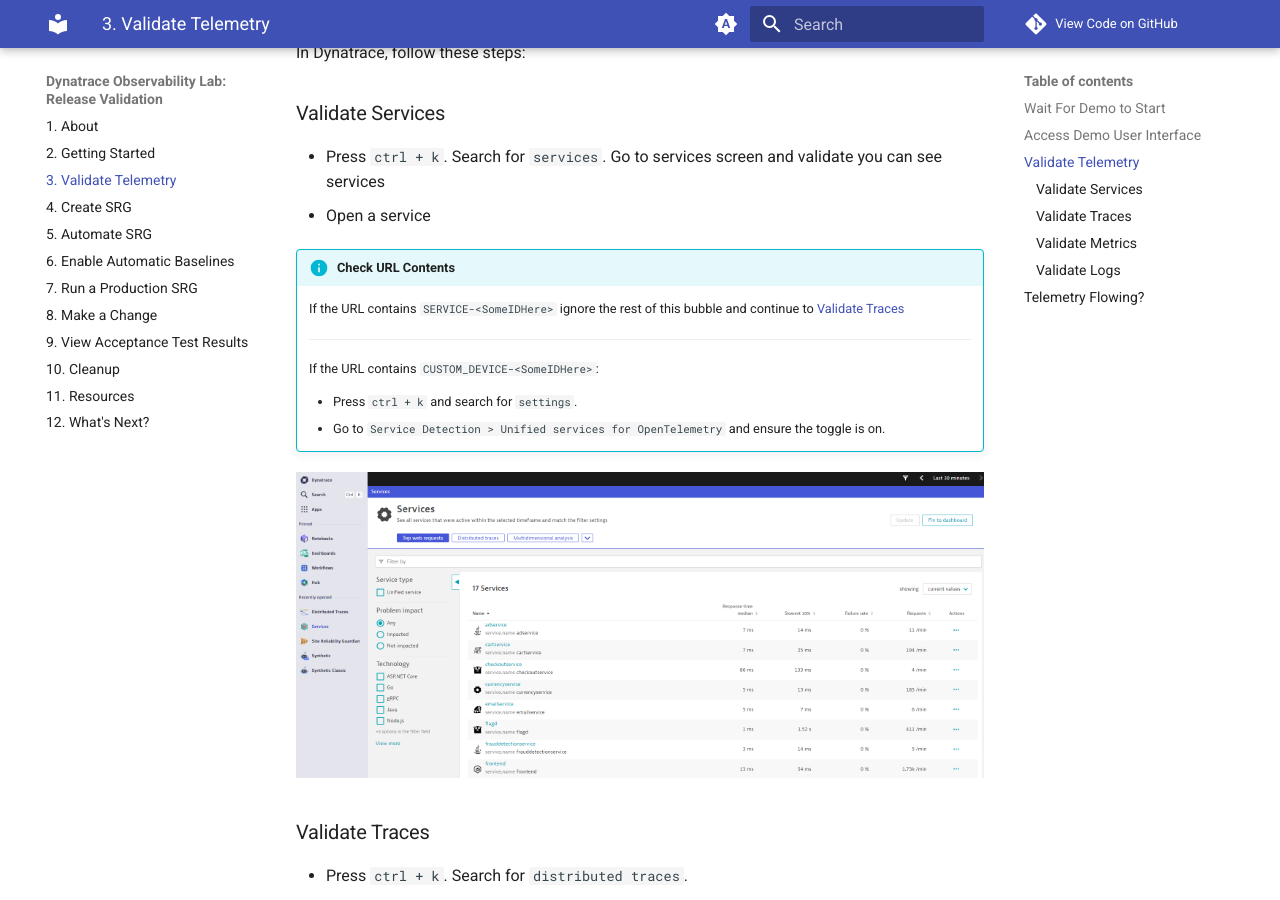
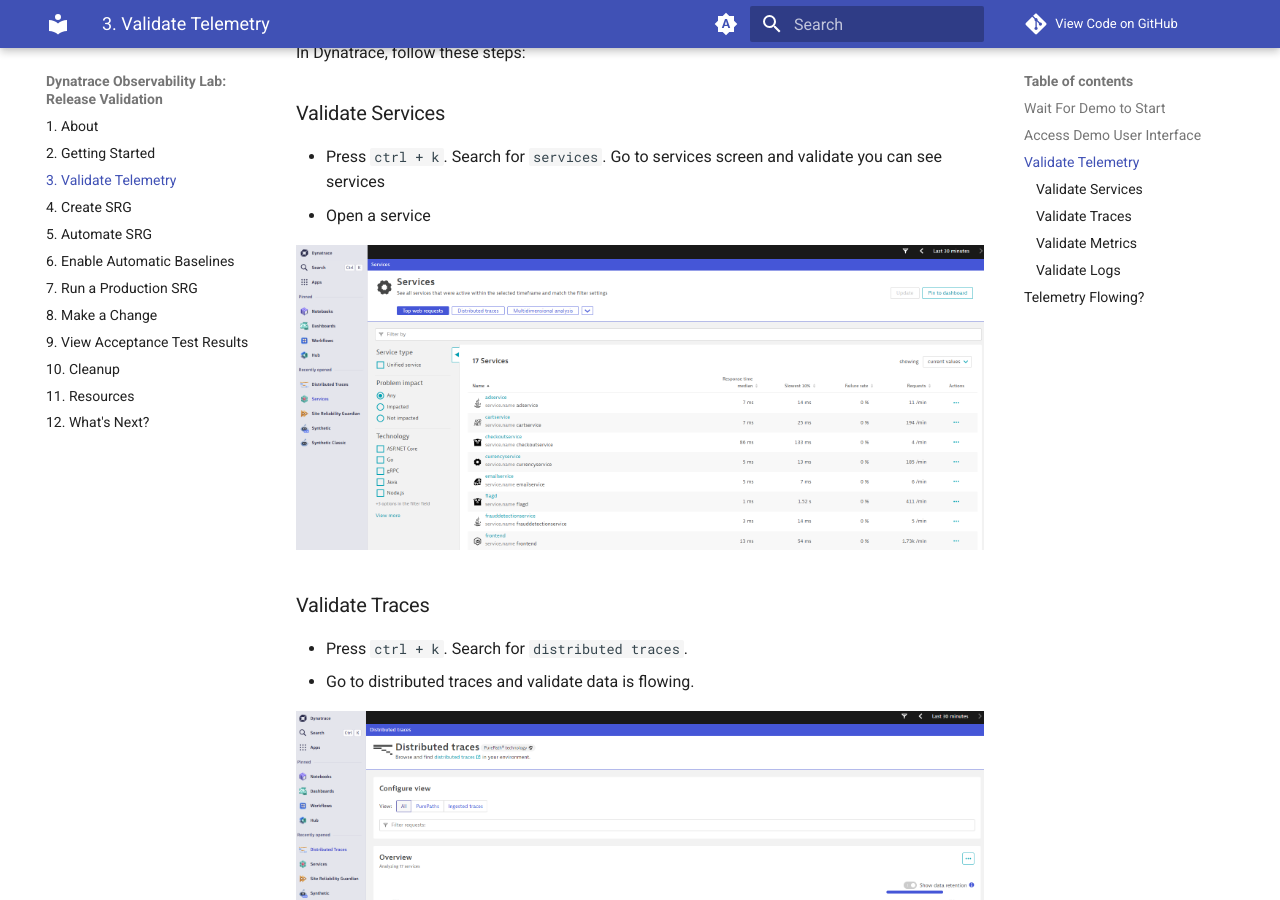
Before and after one commit to Dynatrace/obslab-release-validation, an MkDocs documentation site: the page built from docs/validate-telemetry.md, in a window 1280 px wide and 900 px high, scrolled down 1814 px. Built offline with MkDocs 1.6.1 and Material for MkDocs 9.7.7, drawn with Linux system fonts in a browser that asks for light colours; comment, search, counter and statistics services are not loaded.

Commit message:
remove legacy services screen check. closes #7

```diff
--- a/docs/validate-telemetry.md
+++ b/docs/validate-telemetry.md
@@ -48,16 +48,6 @@
 * Press `ctrl + k`. Search for `services`. Go to services screen and validate you can see services
 * Open a service
 
-!!! info "Check URL Contents"
-    If the URL contains `SERVICE-<SomeIDHere>` ignore the rest of this bubble and continue to [Validate Traces](#validate-traces)
-
-    ----
-
-    If the URL contains `CUSTOM_DEVICE-<SomeIDHere>`:
-
-    * Press `ctrl + k` and search for `settings`.
-    * Go to `Service Detection > Unified services for OpenTelemetry` and ensure the toggle is on.
-
 ![dynatrace: services screen](images/dt-services-screen.png)
 
 ### Validate Traces
```
